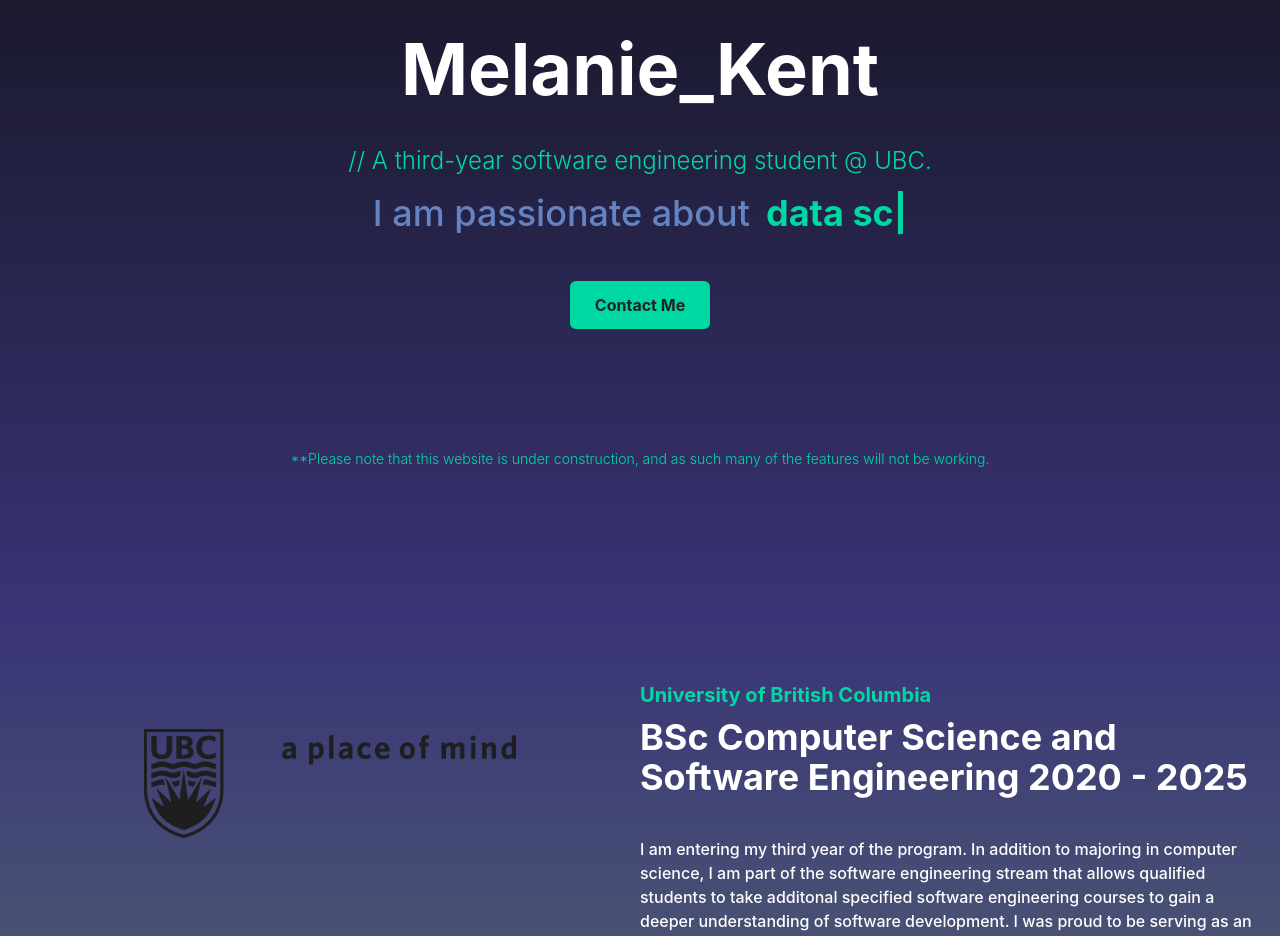
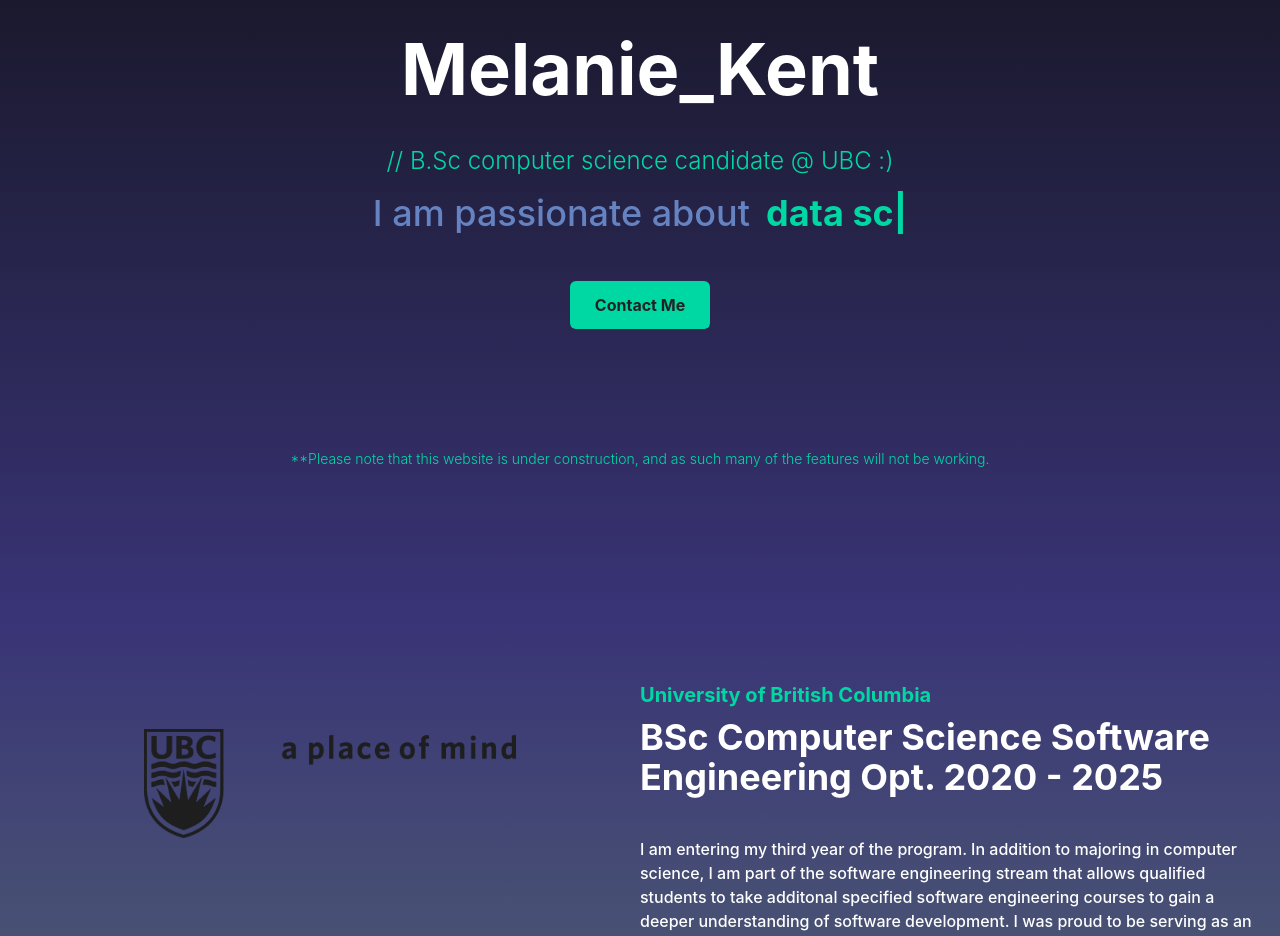
Before and after one commit to MelanieKent/personal-website, a React (Create React App) app: page / in a window 1280 px wide. Shown: the part 183-1119 px from the top of the page. Built offline with nearby package versions, Linux system fonts and the light colour scheme.

Commit message:
updated information in hero

```diff
--- a/src/components/Education.jsx
+++ b/src/components/Education.jsx
@@ -8,7 +8,7 @@ const Education = () => {
                 <img className='w-[500px] mx-auto my-4 px-16 py-8' src={ubclogo} alt='/'/>
                 <div classnName='flex flex-col justify-center'>
                     <p className='text-[#00d8a4] font-bold text-xl'>University of British Columbia</p>
-                    <h1 className='text-[#ffffff] md:text-4xl sm:text-3xl text-2xl font-bold py-2'> BSc Computer Science and Software Engineering 2020 - 2025</h1>
+                    <h1 className='text-[#ffffff] md:text-4xl sm:text-3xl text-2xl font-bold py-2'> BSc Computer Science Software Engineering Opt. 2020 - 2025</h1>
                     <p className='text-[#ffffff] mt-8 font-medium'> I am entering my third year of the program. In addition to majoring in computer science, I am part of the software engineering stream
                        that allows qualified students to take additonal specified software engineering courses to gain a deeper understanding of software development.
                        I was proud to be serving as an undergraduate teaching assisant for CPSC 100 in Summer T2 2023.
--- a/src/components/Hero.jsx
+++ b/src/components/Hero.jsx
@@ -8,7 +8,7 @@ const Hero = () => {
                 <p className='text-[#6683c1] text-xl font-medium p-2'>Hello, I'm</p>
                 <h1 className='text-[#ffffff] md:text-7xl sm:text-6xl text-4xl font-bold md:py-6'>Melanie_Kent</h1>
                 <p className='sm:text-2xl text-md font-light pt-4 text-[#00d8a4]'>
-                    // A third-year software engineering student @ UBC.
+                    // B.Sc computer science candidate @ UBC :)
                 </p>
                 <div className='flex justify-center items-center'>
                     <p className='text-[#6683c1] lg:text-4xl sm:text-3xl font-medium py-4'>I am passionate about</p>
```
